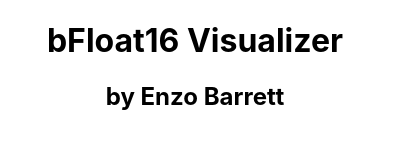
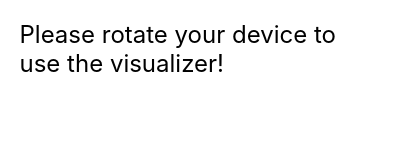
Before and after one commit to enzobarrett/bfloat16, a React (Create React App) app: page / in a window 390 px wide. Shown: the top 154 px of the page, 415 px wide, since content can reach past the window. Built offline with nearby package versions, Linux system fonts and the light colour scheme.

Commit message:
add device size warning

```diff
--- a/src/App.js
+++ b/src/App.js
@@ -4,11 +4,11 @@ import Bfloat from "./Components/Bfloat"
 
 function App() {
     return (
+        <>
         <div className={"App"}>
             <h1>bFloat16 Visualizer</h1>
             <h2>by Enzo Barrett</h2>
             <main>
-
                 <Bfloat/>
             </main>
 
@@ -46,6 +46,8 @@ function App() {
                 </p>
             </div>
         </div>
+        <h2 className={"warning"}>Please rotate your device to use the visualizer!</h2>
+        </>
     );
 }
 
--- a/src/index.css
+++ b/src/index.css
@@ -122,3 +122,23 @@ form {
   display: inline-block;
   text-align: left;
 }
+
+.warning {
+  display: none;
+}
+
+@media only screen and (max-width: 759px) {
+  .App {
+      display: none;
+  }
+  .warning {
+    display: inline-block;
+  }
+}
+
+.warning {
+  font-weight: normal;
+  margin-top: 5%;
+  padding-left: 5%;
+  padding-right: 5%;
+}
```
